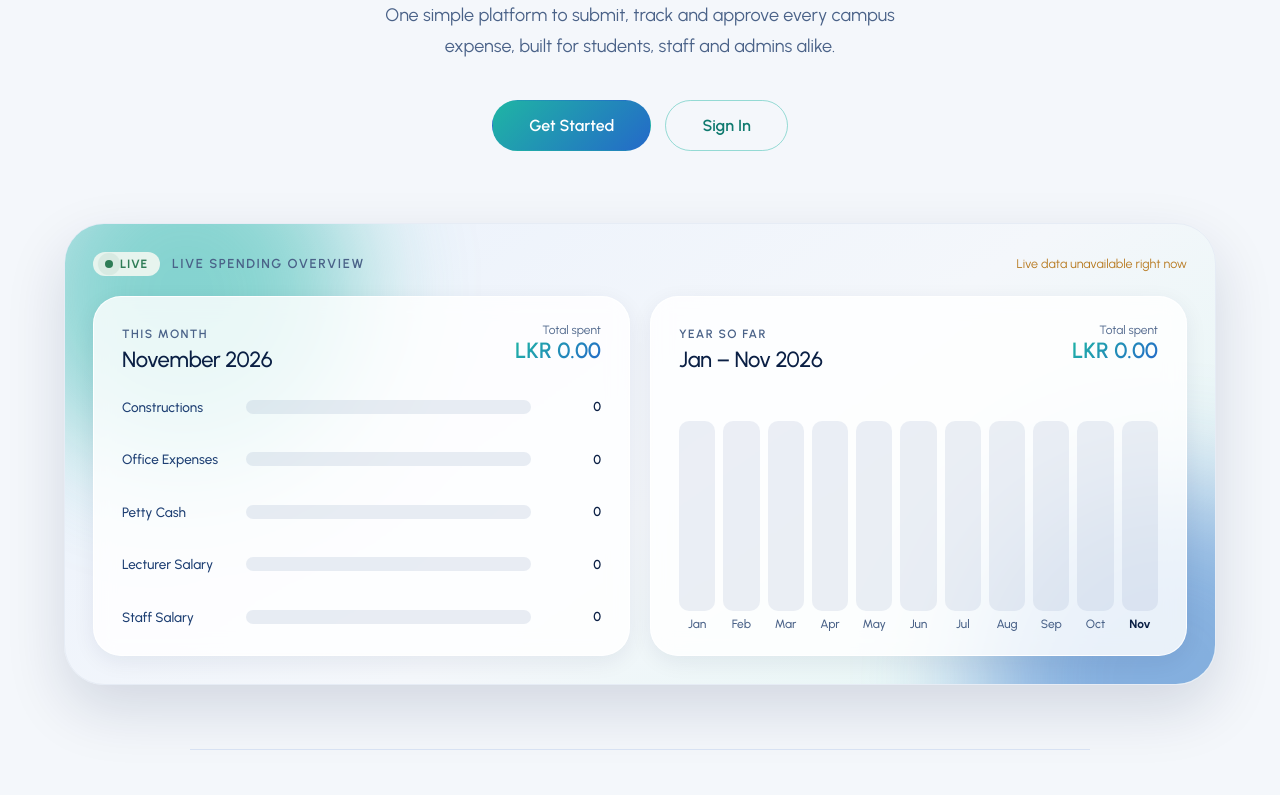
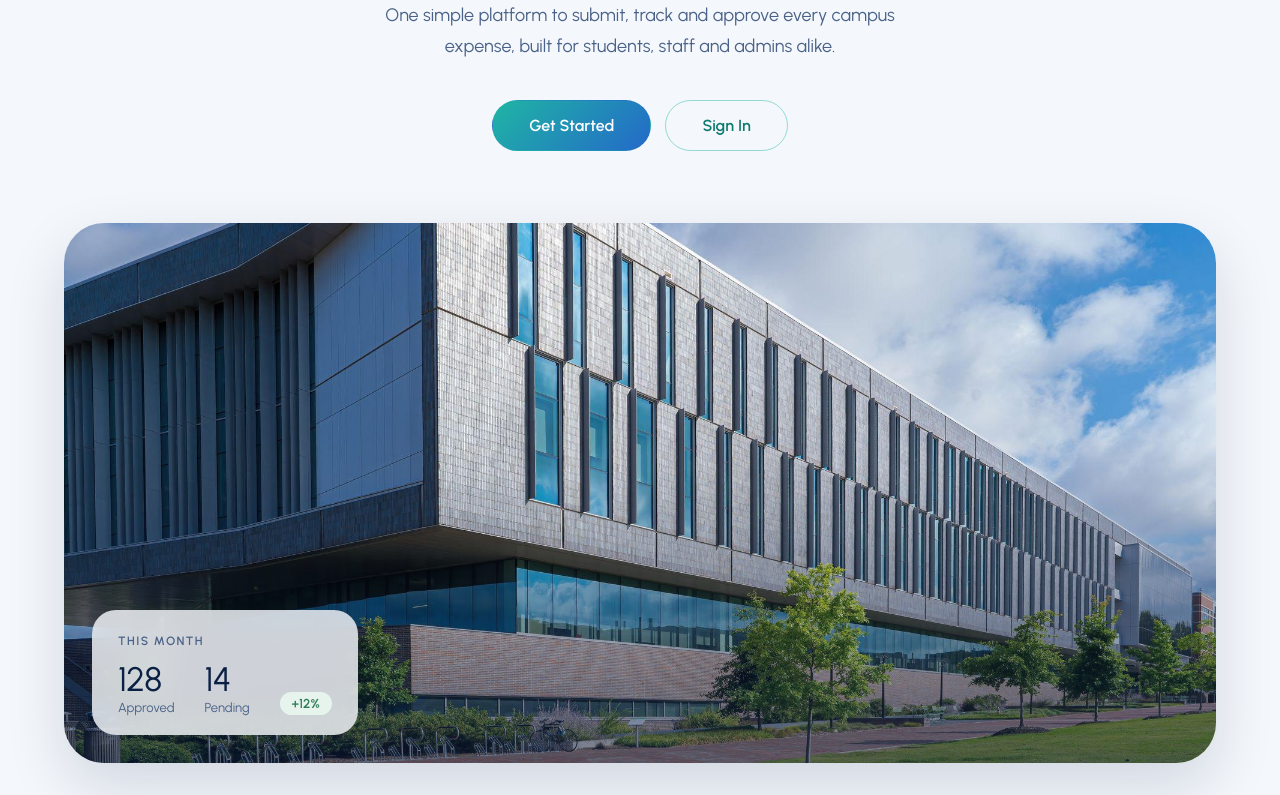
Before and after one commit to Sewni02/Campus_expenses_system, a React (Vite) app in the folder frontend/: page / in a window 1280 px wide. Shown: the part 420-1215 px from the top of the page. Built offline with nearby package versions, Linux system fonts and the light colour scheme; no server answers.

Commit message:
add live overview files from settings branch

```diff
--- a/frontend/src/pages/LandingPage.jsx
+++ b/frontend/src/pages/LandingPage.jsx
@@ -1,7 +1,7 @@
 import { useNavigate } from 'react-router-dom';
+import image1 from '../assets/image1.jpg';
 import wordmark from '../assets/xpendly-wordmark.png';
 import ThemeToggle from '../components/ThemeToggle';
-import LiveOverview from '../components/LiveOverview';
 import './LandingPage.css';
 
 const features = [
@@ -52,7 +52,17 @@ function LandingPage() {
           <button onClick={() => navigate('/login')} className="lp-btn-outline lp-btn-large">Sign In</button>
         </div>
 
-        <LiveOverview />
+        <div className="lp-hero-visual">
+          <img src={image1} alt="Campus building" className="lp-hero-image" />
+          <div className="lp-glass-card">
+            <span className="lp-glass-label">This Month</span>
+            <div className="lp-glass-row">
+              <div><h4>128</h4><p>Approved</p></div>
+              <div><h4>14</h4><p>Pending</p></div>
+              <span className="lp-glass-up">+12%</span>
+            </div>
+          </div>
+        </div>
 
         <div className="lp-stats">
           {stats.map((s) => (
```
Also changed, not shown: 1 other file (tests, documents, lock files or other folders).
